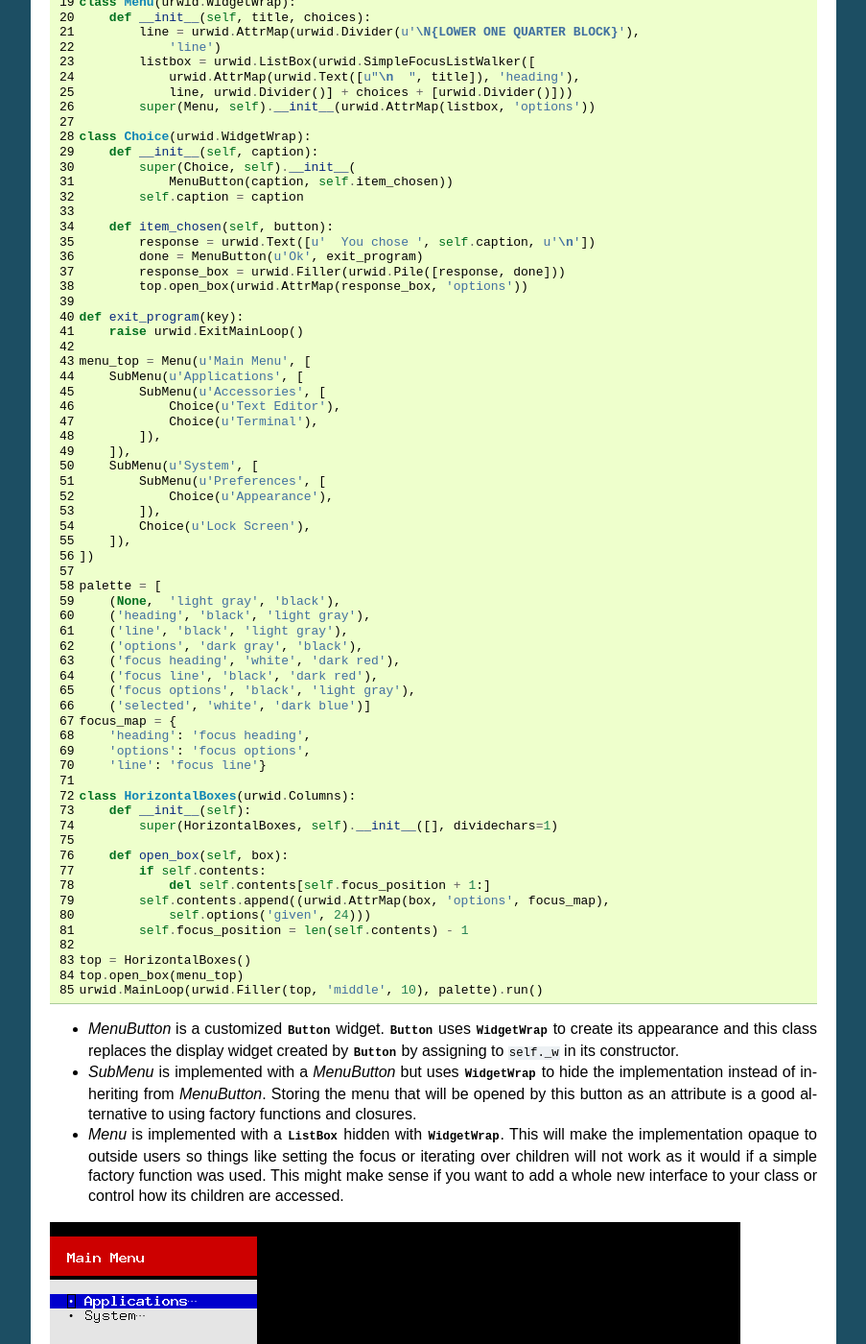
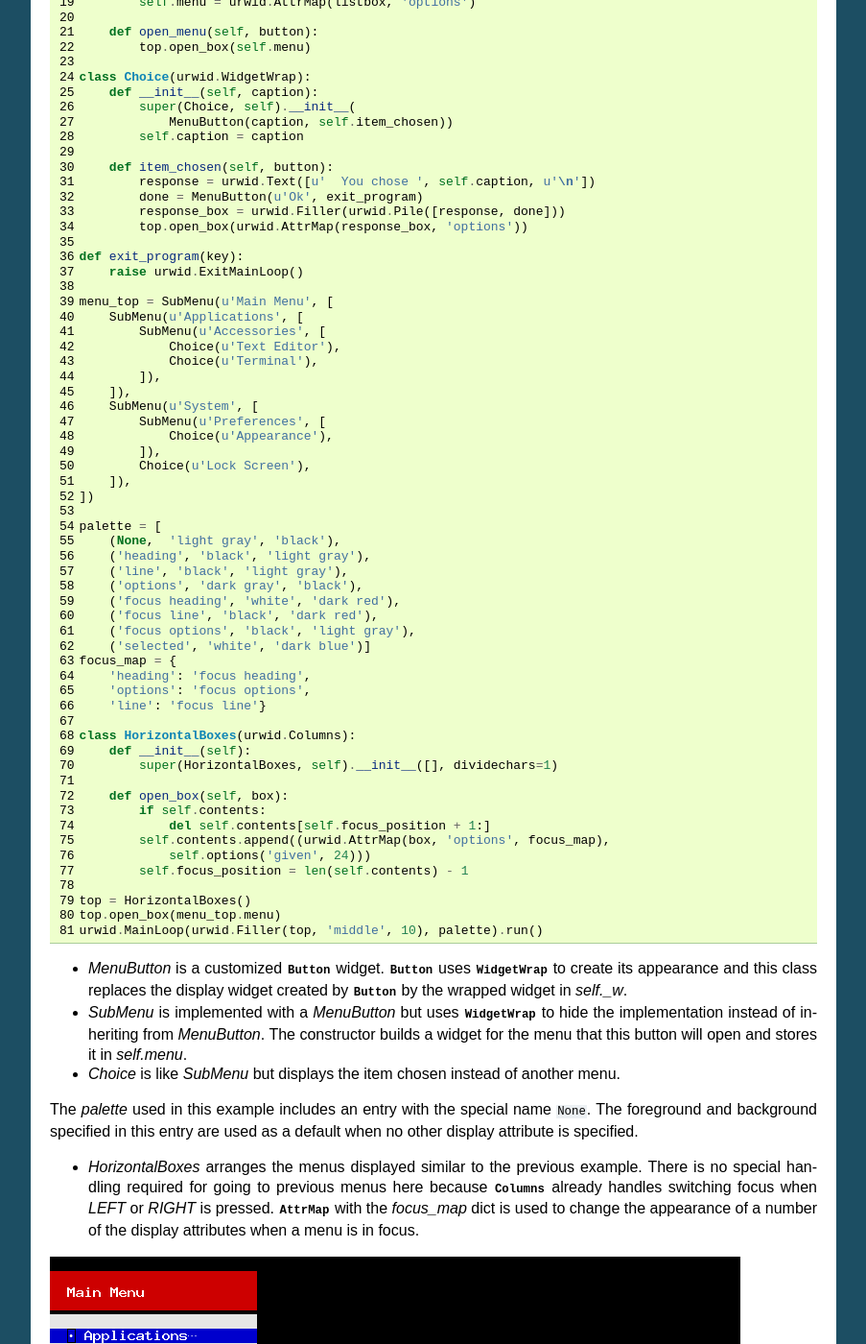
Before and after one commit to urwid/urwid, a Sphinx documentation site: the page built from docs/tutorial/index.rst, in a window 1280 px wide and 1400 px high, scrolled down 9982 px. Shown: the whole window at 96% size, without its empty margins (198-1101 px from the left). Built offline with Sphinx 7.4.7, drawn with Linux system fonts in a browser that asks for light colours; pages that are not in the unit, such as notebooks, are missing from menus; some of the changed text lies outside the part shown.

Commit message:
tutorial: menu3/4 examples updated and described
--HG--
branch : feature-sphinx

```diff
--- a/docs/tutorial/index.rst
+++ b/docs/tutorial/index.rst
@@ -357,18 +357,25 @@ and new widget classes are used instead of factory functions.
 
 * *MenuButton* is a customized :class:`Button` widget.  :class:`Button` uses
   :class:`WidgetWrap` to create its appearance and this class replaces the
-  display widget created by :class:`Button` by assigning to ``self._w`` in its
-  constructor.
+  display widget created by :class:`Button` by the wrapped widget in
+  *self._w*.
 * *SubMenu* is implemented with a *MenuButton* but uses :class:`WidgetWrap`
   to hide the implementation instead of inheriting from *MenuButton*.
-  Storing the menu that will be opened by this button as an attribute is a
-  good alternative to using factory functions and closures.
-* *Menu* is implemented with a :class:`ListBox` hidden with :class:`WidgetWrap`.
-  This will make the implementation opaque to outside users so things like
-  setting the focus or iterating over children will not work as it would
-  if a simple factory function was used.  This might make sense if you want
-  to add a whole new interface to your class or control how its children are
-  accessed.
+  The constructor builds a widget for the menu that this button will open
+  and stores it in *self.menu*.
+* *Choice* is like *SubMenu* but displays the item chosen instead of
+  another menu.
+
+The *palette* used in this example includes an entry with the special name
+``None``.  The foreground and background specified in this entry are used
+as a default when no other display attribute is specified.
+
+* *HorizontalBoxes* arranges the menus displayed similar to the previous
+  example.  There is no special handling required for going to previous
+  menus here because :class:`Columns` already handles switching focus
+  when *LEFT* or *RIGHT* is pressed.  :class:`AttrMap` with the *focus_map*
+  dict is used to change the appearance of a number of the display attributes
+  when a menu is in focus.
 
 .. image:: menu31.png
 .. image:: menu32.png
@@ -378,8 +385,20 @@ and new widget classes are used instead of factory functions.
 Adventure Game
 --------------
 
+We can use the same sort of code to build a simple adventure game.  Instead
+of menus we have "places" and instead of submenus and parent menus we just
+have "exits".  This example scrolls previous places off the top of the
+screen, allowing you to scroll back to view but not interact with previous
+places.
+
 .. literalinclude:: menu4.py
    :linenos:
+
+This example starts to show some separation between the application logic
+and the widgets that have been created.  The *AdventureGame* class is
+responsible for all the changes that happen through the game and manages
+the topmost widget, but isn't a widget itself.  This is a good pattern to
+follow as your application grows larger.
 
 .. image:: menu41.png
 .. image:: menu42.png
--- a/docs/tutorial/menu3.py
+++ b/docs/tutorial/menu3.py
@@ -11,19 +11,15 @@ class SubMenu(urwid.WidgetWrap):
     def __init__(self, caption, choices):
         super(SubMenu, self).__init__(MenuButton(
             [caption, u"\N{HORIZONTAL ELLIPSIS}"], self.open_menu))
-        self.menu = Menu(caption, choices)
+        line = urwid.Divider(u'\N{LOWER ONE QUARTER BLOCK}')
+        listbox = urwid.ListBox(urwid.SimpleFocusListWalker([
+            urwid.AttrMap(urwid.Text([u"\n  ", caption]), 'heading'),
+            urwid.AttrMap(line, 'line'),
+            urwid.Divider()] + choices + [urwid.Divider()]))
+        self.menu = urwid.AttrMap(listbox, 'options')
 
     def open_menu(self, button):
         top.open_box(self.menu)
-
-class Menu(urwid.WidgetWrap):
-    def __init__(self, title, choices):
-        line = urwid.AttrMap(urwid.Divider(u'\N{LOWER ONE QUARTER BLOCK}'),
-            'line')
-        listbox = urwid.ListBox(urwid.SimpleFocusListWalker([
-            urwid.AttrMap(urwid.Text([u"\n  ", title]), 'heading'),
-            line, urwid.Divider()] + choices + [urwid.Divider()]))
-        super(Menu, self).__init__(urwid.AttrMap(listbox, 'options'))
 
 class Choice(urwid.WidgetWrap):
     def __init__(self, caption):
@@ -40,7 +36,7 @@ class Choice(urwid.WidgetWrap):
 def exit_program(key):
     raise urwid.ExitMainLoop()
 
-menu_top = Menu(u'Main Menu', [
+menu_top = SubMenu(u'Main Menu', [
     SubMenu(u'Applications', [
         SubMenu(u'Accessories', [
             Choice(u'Text Editor'),
@@ -81,5 +77,5 @@ class HorizontalBoxes(urwid.Columns):
         self.focus_position = len(self.contents) - 1
 
 top = HorizontalBoxes()
-top.open_box(menu_top)
+top.open_box(menu_top.menu)
 urwid.MainLoop(urwid.Filler(top, 'middle', 10), palette).run()
--- a/docs/tutorial/menu4.py
+++ b/docs/tutorial/menu4.py
@@ -1,6 +1,4 @@
 import urwid
-
-inventory = set()
 
 class ActionButton(urwid.Button):
     def __init__(self, caption, callback):
@@ -20,7 +18,7 @@ class Place(urwid.WidgetWrap):
             getattr(child, 'choices', []).insert(0, self)
 
     def enter_place(self, button):
-        top.move_to(self)
+        game.update_place(self)
 
 class Thing(urwid.WidgetWrap):
     def __init__(self, name):
@@ -29,13 +27,8 @@ class Thing(urwid.WidgetWrap):
         self.name = name
 
     def take_thing(self, button):
-        loop.process_input(["up"]) # move focus off this widget
         self._w = urwid.Text(u" - %s (taken)" % self.name)
-        inventory.add(self.name)
-        if inventory >= set([u'sugar', u'lemon', u'jug']):
-            response = urwid.Text(u'You can make lemonade!\n')
-            done = ActionButton(u' - Joy', exit_program)
-            loop.widget = urwid.Filler(urwid.Pile([response, done]))
+        game.take_thing(self)
 
 def exit_program(button):
     raise urwid.ExitMainLoop()
@@ -63,16 +56,28 @@ map_top = Place(u'porch', [
     ]),
 ])
 
-class AdventureLog(urwid.ListBox):
+class AdventureGame(object):
     def __init__(self):
-        log = urwid.SimpleFocusListWalker([])
-        super(AdventureLog, self).__init__(log)
+        self.log = urwid.SimpleFocusListWalker([])
+        self.top = urwid.ListBox(self.log)
+        self.inventory = set()
+        self.update_place(map_top)
 
-    def move_to(self, place):
-        self.body.append(urwid.Pile([place.heading] + place.choices))
-        self.focus_position = len(self.body) - 1
+    def update_place(self, place):
+        if self.log: # disable interaction with previous place
+            self.log[-1] = urwid.WidgetDisable(self.log[-1])
+        self.log.append(urwid.Pile([place.heading] + place.choices))
+        self.top.focus_position = len(self.log) - 1
+        self.place = place
 
-top = AdventureLog()
-top.move_to(map_top)
-loop = urwid.MainLoop(top, palette=[('reversed', 'standout', '')])
-loop.run()
+    def take_thing(self, thing):
+        self.inventory.add(thing.name)
+        if self.inventory >= set([u'sugar', u'lemon', u'jug']):
+            response = urwid.Text(u'You can make lemonade!\n')
+            done = ActionButton(u' - Joy', exit_program)
+            self.log[:] = [response, done]
+        else:
+            self.update_place(self.place)
+
+game = AdventureGame()
+urwid.MainLoop(game.top, palette=[('reversed', 'standout', '')]).run()
```
Also changed, not shown: docs/tutorial/menu44.png.
